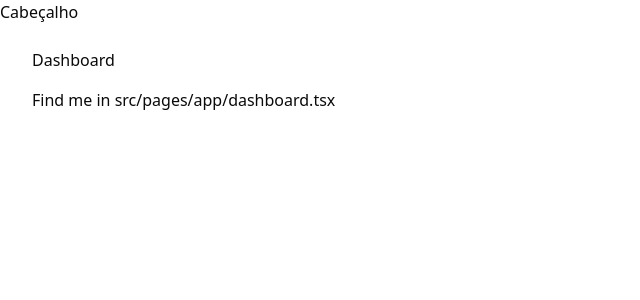
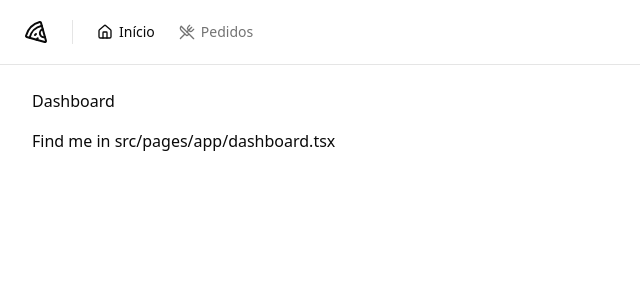
Before and after one commit to itallominatti/front-pizza-shop, a React (Vite) app: page / in a window 1280 px wide. Shown: the top 300 px of the page, without its empty margins (0-640 px from the left). Built offline with nearby package versions, Linux system fonts and the light colour scheme.

Commit message:
[ feat ] main -> Estilização inicial do menu

```diff
--- a/package.json
+++ b/package.json
@@ -12,6 +12,7 @@
   "dependencies": {
     "@hookform/resolvers": "^3.9.0",
     "@radix-ui/react-label": "^2.1.0",
+    "@radix-ui/react-separator": "^1.1.0",
     "@radix-ui/react-slot": "^1.1.0",
     "class-variance-authority": "^0.7.0",
     "clsx": "^2.1.1",
--- /dev/null
+++ b/src/Components/header.tsx
@@ -0,0 +1,31 @@
+import { Pizza, Home, UtensilsCrossed } from "lucide-react";
+import { Separator } from "./separator";
+import { Link } from "react-router-dom";
+import { NavLink } from "./nav-link";
+
+
+
+
+
+export function Header() {
+    return (
+        <div className="border-b">
+            <div className="flex h-16 items-center gap-6 px-6">
+                <Pizza className="h-6 w-6" />
+
+                <Separator orientation="vertical" className="h-6" />
+
+                <nav className="flex items-center space-x-4 lg:space-x-6">
+                    <NavLink to='/'>
+                        <Home className="h-4 w-4" />
+                        Início
+                    </NavLink>
+                    <NavLink to='/orders'>
+                        <UtensilsCrossed className="h-4 w-4" />
+                        Pedidos
+                    </NavLink>
+                </nav>
+            </div>
+        </div>
+    )
+}
--- /dev/null
+++ b/src/Components/nav-link.tsx
@@ -0,0 +1,18 @@
+import { LinkProps, Link, useLocation } from 'react-router-dom'
+
+
+
+
+export type NavLinkProps = LinkProps
+
+export function NavLink(props: NavLinkProps) {
+
+    const { pathname } = useLocation()
+
+    return <Link
+        data-current={pathname === props.to}
+        className='flex items-center gap-1.5 text-sm font-medium text-muted-foreground hover:text-foreground data-[current=true]:text-foreground'
+        {...props}
+    />
+
+}
--- /dev/null
+++ b/src/Components/separator.tsx
@@ -0,0 +1,31 @@
+"use client"
+
+import * as React from "react"
+import * as SeparatorPrimitive from "@radix-ui/react-separator"
+
+import { cn } from "@/lib/utils"
+
+const Separator = React.forwardRef<
+  React.ElementRef<typeof SeparatorPrimitive.Root>,
+  React.ComponentPropsWithoutRef<typeof SeparatorPrimitive.Root>
+>(
+  (
+    { className, orientation = "horizontal", decorative = true, ...props },
+    ref
+  ) => (
+    <SeparatorPrimitive.Root
+      ref={ref}
+      decorative={decorative}
+      orientation={orientation}
+      className={cn(
+        "shrink-0 bg-border",
+        orientation === "horizontal" ? "h-[1px] w-full" : "h-full w-[1px]",
+        className
+      )}
+      {...props}
+    />
+  )
+)
+Separator.displayName = SeparatorPrimitive.Root.displayName
+
+export { Separator }
--- a/src/pages/_layouts/app.tsx
+++ b/src/pages/_layouts/app.tsx
@@ -1,9 +1,10 @@
+import { Header } from "@/Components/header"
 import { Outlet } from "react-router-dom"
 
 export function AppLayout() {
     return (
         <div className="flex min-h-screen flex-col antialiased">
-            <h1>Cabeçalho</h1>
+            <Header />
 
             <div className="flex flex-1 flex-col gap-4 p-8 pt-6">
                 <Outlet />
```
Also changed, not shown: 1 other file (tests, documents, lock files or other folders).
